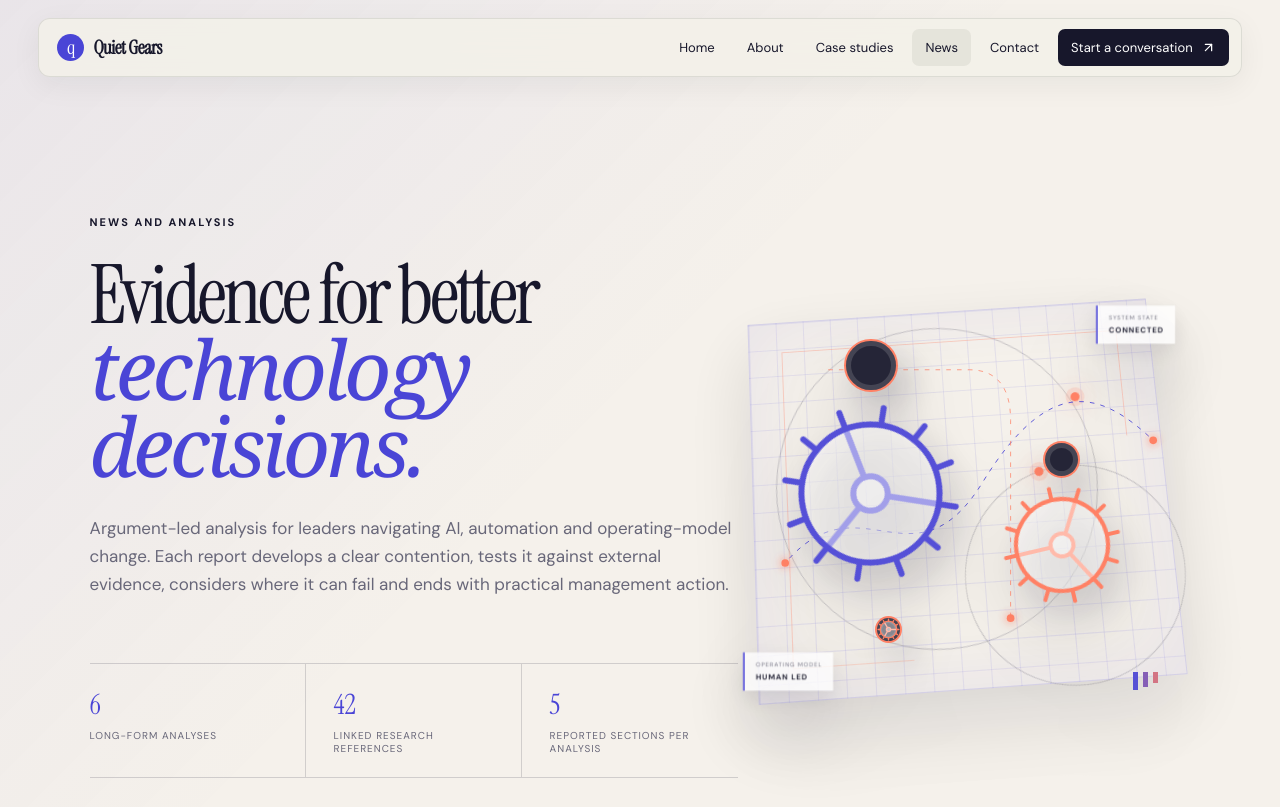
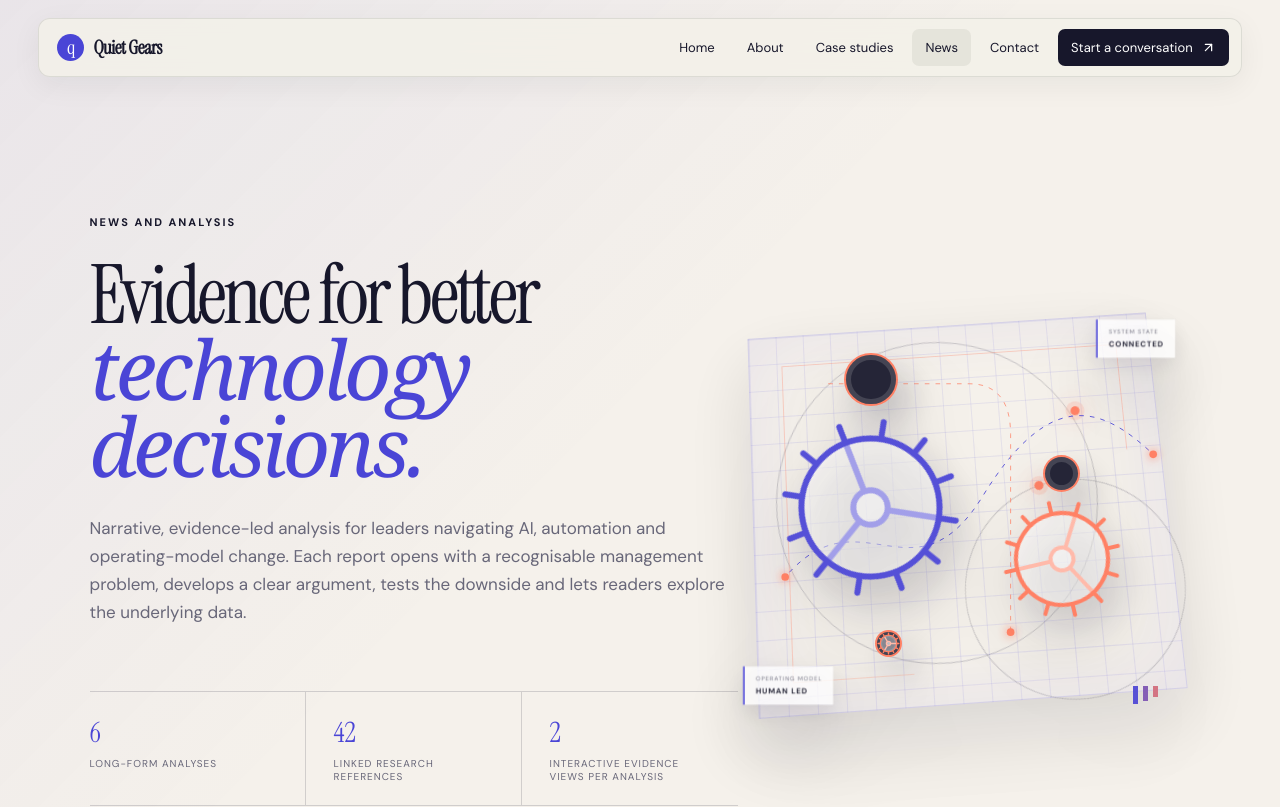
Before and after one commit to rohancampion/folding-maps, a Next.js app: page /news in a window 1280 px wide. Shown: the top 807 px of the page. Built offline with nearby package versions, Linux system fonts and the light colour scheme.

Commit message:
Expand editorial analysis and interactive evidence

```diff
--- a/app/news/page.tsx
+++ b/app/news/page.tsx
@@ -13,8 +13,8 @@ export default function News() {
       <section className="page-hero report-hero insight-hero report-hero-layout">
         <div className="report-hero-copy"><span className="kicker">News and analysis</span>
           <h1>Evidence for better<br/><em>technology decisions.</em></h1>
-          <p>Argument-led analysis for leaders navigating AI, automation and operating-model change. Each report develops a clear contention, tests it against external evidence, considers where it can fail and ends with practical management action.</p>
-          <div className="section-proof"><div><strong>{articles.length}</strong><span>Long-form analyses</span></div><div><strong>{articles.reduce((total, article) => total + article.sources.length + articleResearch[article.slug].length, 0)}</strong><span>Linked research references</span></div><div><strong>5</strong><span>Reported sections per analysis</span></div></div>
+          <p>Narrative, evidence-led analysis for leaders navigating AI, automation and operating-model change. Each report opens with a recognisable management problem, develops a clear argument, tests the downside and lets readers explore the underlying data.</p>
+          <div className="section-proof"><div><strong>{articles.length}</strong><span>Long-form analyses</span></div><div><strong>{articles.reduce((total, article) => total + article.sources.length + articleResearch[article.slug].length, 0)}</strong><span>Linked research references</span></div><div><strong>2</strong><span>Interactive evidence views per analysis</span></div></div>
         </div>
         <HeroMechanism compact/>
       </section>
```
